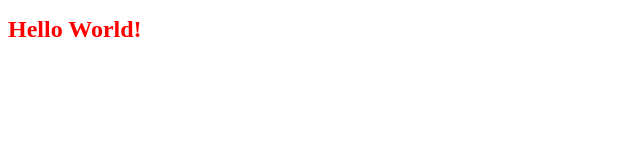
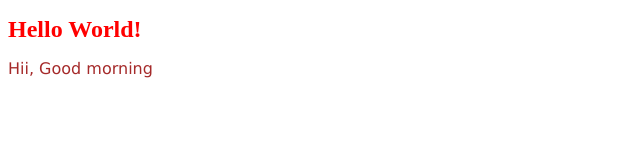
Before and after one commit to sheetal20082008/gitrep1, a plain HTML site: page index.html in a window 1280 px wide. Shown: the whole page, without its empty margins (0-640 px from the left). Drawn offline with Linux system fonts and the light colour scheme; files that its build step writes are made by us from their sources.

Commit message:
Added paragraph and more style

```diff
--- a/css/style.css
+++ b/css/style.css
@@ -7,4 +7,5 @@ h1
 p{
     color: brown;
     font-size: medium;
+    font-family: Verdana, Geneva, Tahoma, sans-serif;
 }
--- a/index.html
+++ b/index.html
@@ -9,5 +9,6 @@
 </head>
 <body>
     <h1>Hello World!</h1>
+    <p>Hii, Good morning</p>
 </body>
 </html>
```
